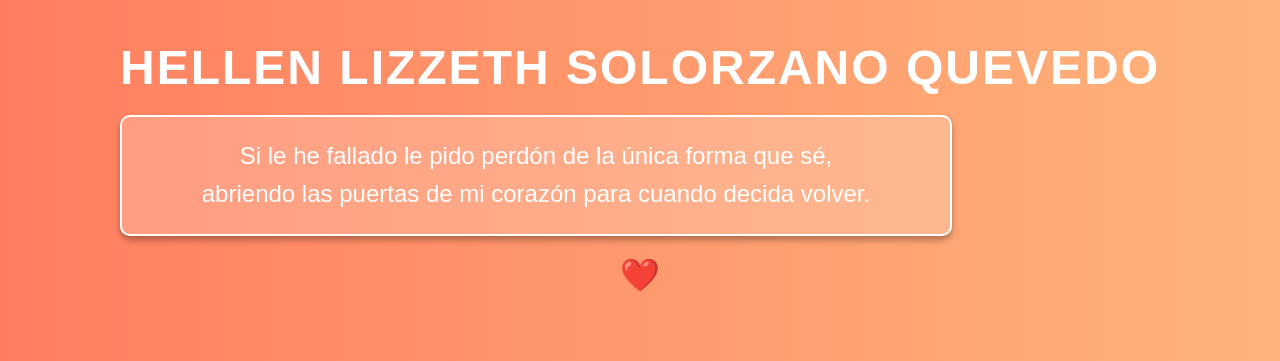
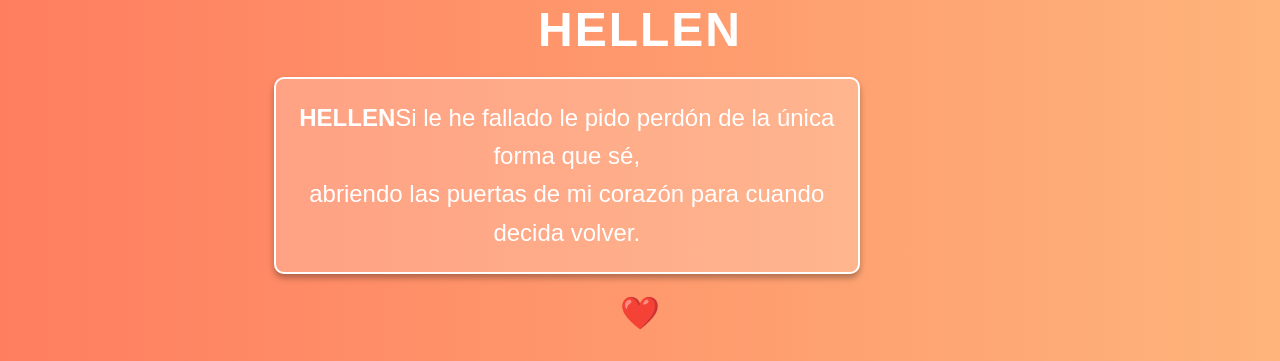
Before and after one commit to holamundo7777/encuestauth1, a plain HTML site: page index.html in a window 1280 px wide. Shown: the top 361 px of the page. Drawn offline with Linux system fonts and the light colour scheme.

Commit message:
Update index.html

```diff
--- a/index.html
+++ b/index.html
@@ -94,8 +94,8 @@
 </head>
 <body>
     <div>
-        <h1>HELLEN LIZZETH SOLORZANO QUEVEDO</h1>
-        <p>Si le he fallado le pido perdón de la única forma que sé,<br>
+        <h1>HELLEN</h1>
+        <p><strong>HELLEN</strong></strong>Si le he fallado le pido perdón de la única forma que sé,<br>
         abriendo las puertas de mi corazón para cuando decida volver.</p>
         <div class="heart">&#10084;&#65039;</div>
         <footer>
```
